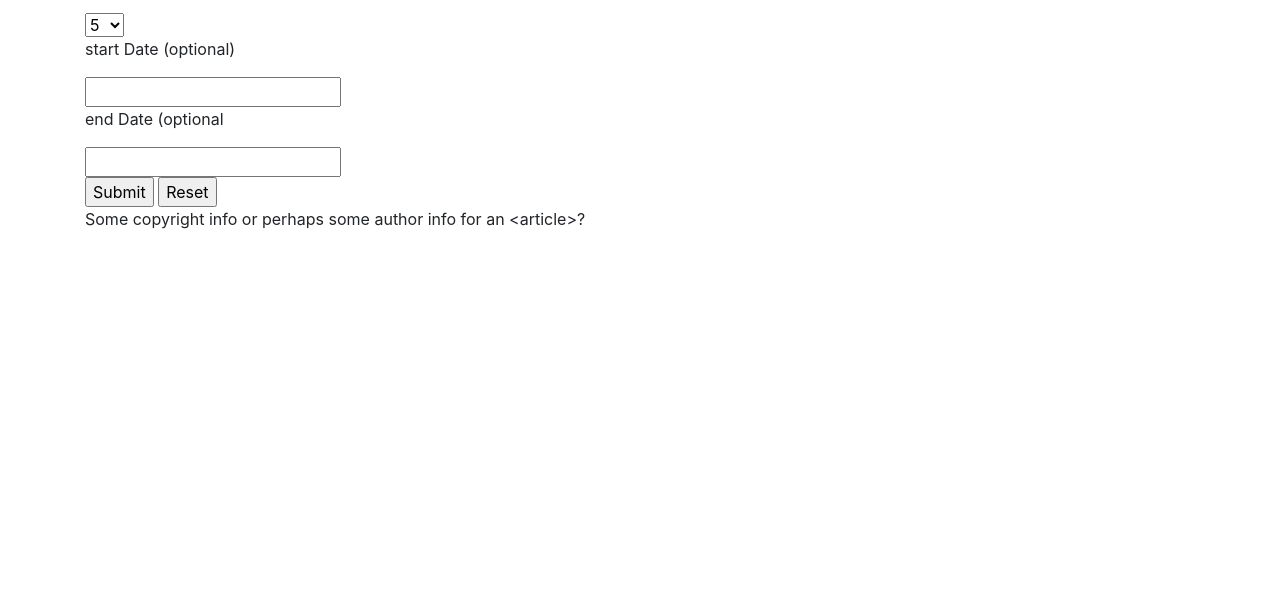
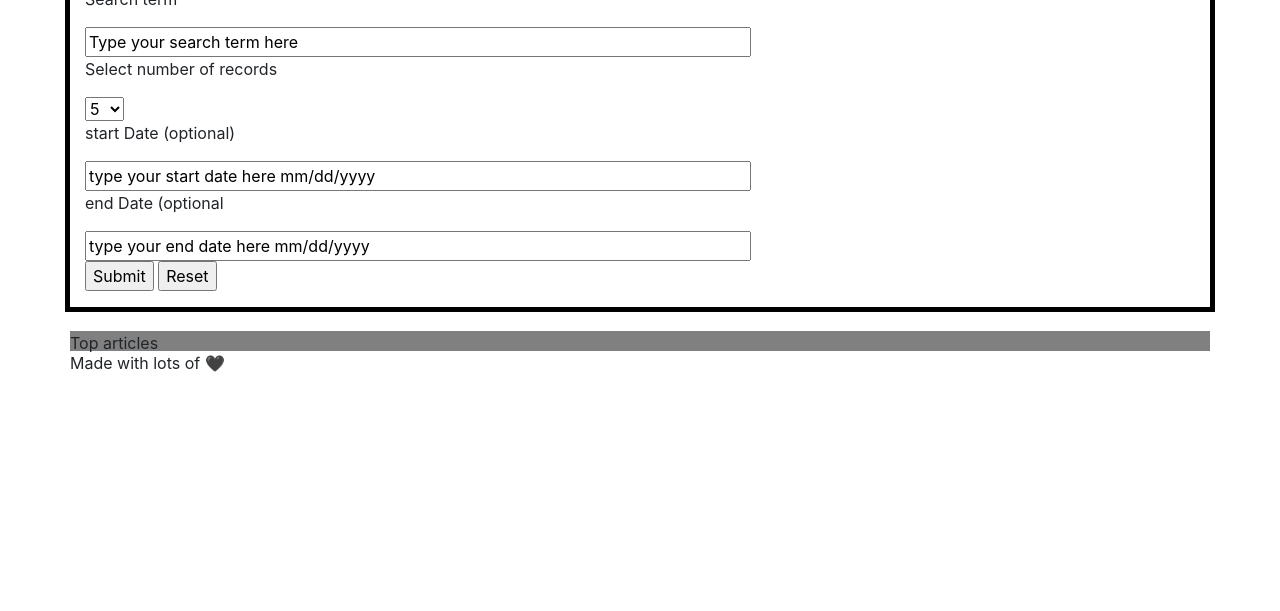
Before and after one commit to badvasistha/NYT-Search, a plain HTML site: page index.html in a window 1280 px wide. Shown: the part 189-800 px from the top of the page. Drawn offline with nearby package versions, Linux system fonts and the light colour scheme; files that its build step writes are made by us from their sources.

Commit message:
fixed boarders and outlines. finished layout

```diff
--- a/index.html
+++ b/index.html
@@ -5,55 +5,73 @@
     <meta charset="UTF-8">
     <meta name="viewport" content="width=device-width, initial-scale=1.0">
     <meta http-equiv="X-UA-Compatible" content="ie=edge">
-    <title>Patent search</title>
+    <title>New york Times Search</title>
 
     <link rel="stylesheet" href="https://stackpath.bootstrapcdn.com/bootstrap/4.3.1/css/bootstrap.min.css">
     <link rel="stylesheet" href="./assets/style/style.css">
 </head>
 
 <body>
-
-    <div class="container">
+    <div class="container mb-3 pb-1">
         <div class="top">
             <img src="./assets/img/defaultPromoCrop (2).png" alt="new york times" width="600px">
         </div>
-
-        <div class="sub-container">
+    </div>
+    <div class="container my-4" style="outline: 5px solid black">
+        <h1>Search Parameters</h1>
         <div class="form-row">
             <div class="form-group col-sm-12">
 
                 <p> Search term</p>
-                    <input type="text" name="Search-term" id="search">
+                <input type="text" name="Search-term" value="Type your search term here" size="60" id="search">
                 <br>
                 <p>Select number of records</p>
-                    <select name="number-of-records" id="noOfResults">
+                <select name="number-of-records" value="5" id="noOfResults">
                     <option value="5">5</option>
                     <option value="10">10</option>
                     <option value="15">15</option>
                 </select>
 
                 <p> start Date (optional)</p>
-                    <input type="text" name="Title Search" id="startDate">
+                <input type="text" name="Title Search" value="type your start date here mm/dd/yyyy" id="startDate"
+                    size="60">
 
                 <p> end Date (optional</p>
-                    <input type="text" name="Title Search" id="endDate">
+                <input type="text" name="Title Search" value="type your end date here mm/dd/yyyy" id="endDate"
+                    size="60">
                 <br>
                 <input type="submit" id="submit" value="Submit">
                 <input type="reset">
                 </form>
-            <footer>
-                Some copyright info or perhaps some author
-                info for an &lt;article&gt;?
-              </footer>
             </div>
 
         </div>
+    </div>
+    <div class="container">
+        <div class="row" style="background-color: grey; height:20px">
+            <p> Top articles</p>
+        </div>
+        <div class="row">
             <div class="container" id="top-articles">
+
+            </div>
+
+        </div>
         <!-- append new divs with the class row in here -->
 
     </div>
 
+    <footer class="container" text-align="center">
+        <div class="row"><p> Made with lots of &#x1F5A4;</p></div>
+
+    </footer>
+
     <script src="https://cdnjs.cloudflare.com/ajax/libs/jquery/3.2.1/jquery.min.js"></script>
+    <script>
+
+
+
+    </script>
 </body>
 
 </html>
```
Lines whose indentation alone changed are shown as unchanged.
